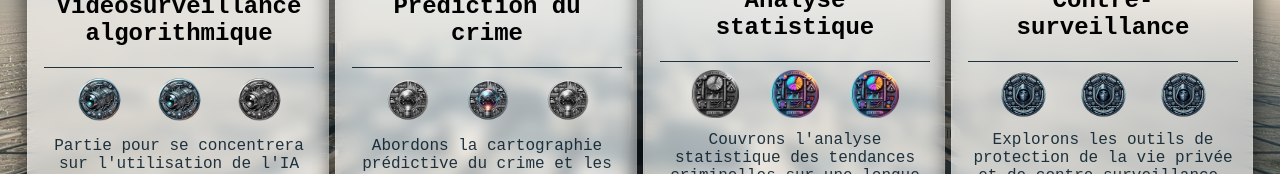
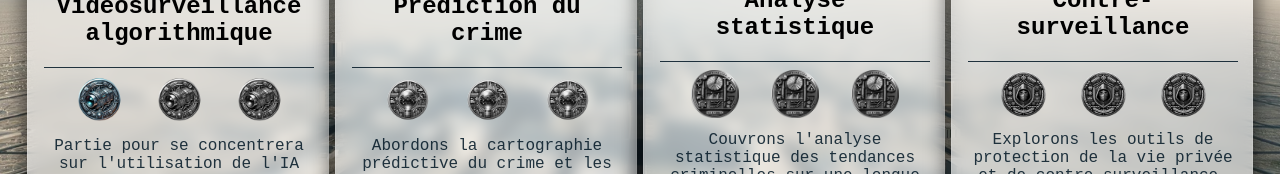
Before and after one commit to capucinebechemin/IA_securite_urbaine, a Vue app: page /safecity in a window 1280 px wide. Shown: the part 414-588 px from the top of the page. Built offline with nearby package versions, Linux system fonts and the light colour scheme; a web font is replaced by a local one.

Commit message:
modif sur la gestion de la variable score

```diff
--- a/src/components/GameCard.vue
+++ b/src/components/GameCard.vue
@@ -18,7 +18,7 @@ const props = defineProps({
   title: { type: String, required: true },
   description: String,
   img_title: String,
-  rating: Array<Number>,
+  rating: Array<number>,
   world_num: String,
 });
 
--- a/src/components/StarRating.vue
+++ b/src/components/StarRating.vue
@@ -1,7 +1,7 @@
 <template>
   <div class="star-rating">
     <div v-for="star in rating" :key="star" >
-      <img  v-if="star" :src="'stars/star' + world_num + '.png'" class="star-img" :alt="title" />
+      <img  v-if="Number(star)>3" :src="'stars/star' + world_num + '.png'" class="star-img" :alt="title" />
       <img  v-else :src="'stars/star' + world_num + '.png'" class="star-img no-star" :alt="title" />
     </div>
   </div>
--- a/src/store/index.ts
+++ b/src/store/index.ts
@@ -16,7 +16,7 @@ export const useAlertsStore = defineStore('alerts', {
       isModalsVisible: sessionStorage.getItem('isModalsVisible') === 'true',
       isLevelEntranceModalVisible: sessionStorage.getItem('isLevelEntranceModalVisible') === 'true',
       isResultModalVisible: sessionStorage.getItem('isResultModalVisible') === 'true',
-      scoreWorld1: JSON.parse(sessionStorage.getItem('scoreWorld1') || "[1,1,0]" ) ,
+      scoreWorld1: JSON.parse(sessionStorage.getItem('scoreWorld1') || "[4,1,0]" ) ,
       scoreWorld2: JSON.parse(sessionStorage.getItem('scoreWorld2') || "[0,1,0]" ) ,
       scoreWorld3: JSON.parse(sessionStorage.getItem('scoreWorld3') || "[0,1,1]" ) ,
       scoreWorld4: JSON.parse(sessionStorage.getItem('scoreWorld4') || "[1,1,1]" ) ,
--- a/src/views/World1View.vue
+++ b/src/views/World1View.vue
@@ -7,7 +7,7 @@
             <div v-for="i in 3" class="castles" :id="'w1-castle' + i + '-div'">
                 <img :src="'/world1/castle' + i + '.png'" :alt="'world 1 castle ' + i" :id="'w1-castle' + i"
                     @click="movePlayer('w1-castle' + i + '-div')">
-                <img v-if="store.scoreWorld1[i - 1]" src="/stars/star1.png" class="star-castle" />
+                <img v-if="store.scoreWorld1[i - 1]>3" src="/stars/star1.png" class="star-castle" />
             </div>
             <img :src="`/players/player${store.avatarId}.png`" alt="player" id="w1-player" class="player">
         </div>
--- a/src/views/World2View.vue
+++ b/src/views/World2View.vue
@@ -7,7 +7,7 @@
             <div v-for="i in 3" class="castles" :id="'w2-castle' + i + '-div'">
                 <img :src="'/world2/castle' + i + '.png'" :alt="'world 2 castle ' + i" :id="'w2-castle' + i"
                     @click="movePlayer('w2-castle' + i + '-div')">
-                <img v-if="store.scoreWorld2[i - 1]" src="/stars/star2.png" class="star-castle" />
+                <img v-if="store.scoreWorld2[i - 1]>3" src="/stars/star2.png" class="star-castle" />
             </div>
             <img :src="`/players/player${store.avatarId}.png`" alt="w2-player" id="w2-player" class="player">
         </div>
--- a/src/views/World3View.vue
+++ b/src/views/World3View.vue
@@ -7,7 +7,7 @@
             <div v-for="i in 3" class="castles" :id="'w3-castle' + i + '-div'">
                 <img :src="'/world3/castle' + i + '.png'" :alt="'world 3 castle ' + i" :id="'w3-castle' + i"
                     @click="movePlayer('w3-castle' + i + '-div')">
-                <img v-if="store.scoreWorld3[i - 1]" src="/stars/star3.png" class="star-castle" />
+                <img v-if="store.scoreWorld3[i - 1]>3" src="/stars/star3.png" class="star-castle" />
             </div>
             <img :src="`/players/player${store.avatarId}.png`" alt="w3-player" id="w3-player" class="player">
         </div>
--- a/src/views/World4View.vue
+++ b/src/views/World4View.vue
@@ -7,7 +7,7 @@
             <div v-for="i in 3" class="castles" :id="'w4-castle' + i + '-div'">
                 <img :src="'/world4/castle' + i + '.png'" :alt="'world 4 castle ' + i" :id="'w4-castle' + i"
                     @click="movePlayer('w4-castle' + i + '-div')">
-                <img v-if="store.scoreWorld3[i - 1]" src="/stars/star4.png" class="star-castle" />
+                <img v-if="store.scoreWorld3[i - 1]>3" src="/stars/star4.png" class="star-castle" />
             </div>
             <img :src="`/players/player${store.avatarId}.png`" alt="w4-player" id="w4-player" class="player">
         </div>
```
